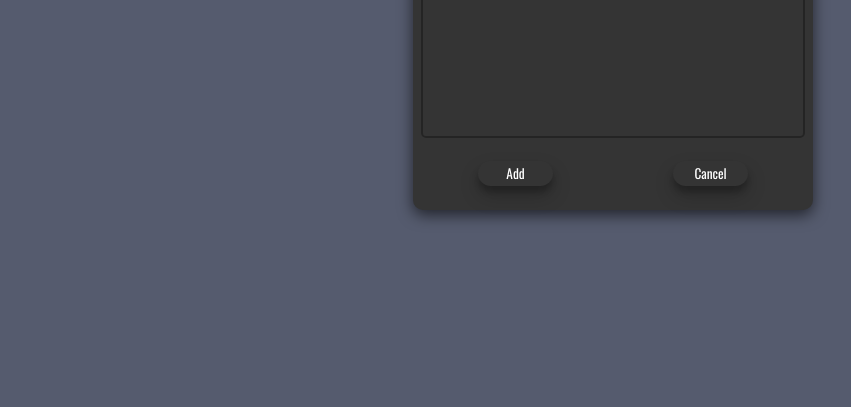
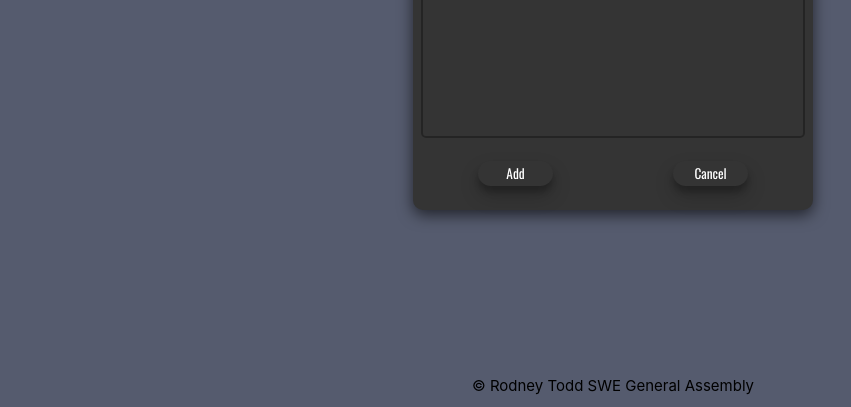
Before and after one commit to rodennis/pain, a React (Create React App) app in the folder client/: page /session/edit/1 in a window 1280 px wide. Shown: the part 440-847 px from the top of the page, without its empty margins (27-878 px from the left). Before the commit the page ends 800 px from the top, so only its background shows below. Built offline with nearby package versions, Linux system fonts and the light colour scheme; no server answers.

Commit message:
updated footer bugs

```diff
--- a/client/src/App.css
+++ b/client/src/App.css
@@ -4,13 +4,14 @@ body {
 
 .App {
   text-align: center;
+  position: relative;
+  min-height: 100vh;
 }
 
 @media (max-width: 600px) {
   .logo {
     max-width: 100px;
     max-height: 100px;
-    /* margin-top: 25px; */
   }
 
   .add {
--- a/client/src/components/Footer/Footer.css
+++ b/client/src/components/Footer/Footer.css
@@ -1,9 +1,8 @@
 .footer {
   bottom: 0px;
-  margin: auto;
   right: 0;
   left: 0;
-  margin-bottom: 10px;
-  margin-top: 10px;
   font-size: 15px;
+  position: absolute;
+  margin-bottom: -50px;
 }
--- a/client/src/components/Footer/Footer.jsx
+++ b/client/src/components/Footer/Footer.jsx
@@ -3,8 +3,8 @@ import '../Footer/Footer.css'
 
 function Footer() {
   return (
-    <div>
-      <p className='footer'>
+    <div className='footer'>
+      <p>
         © Rodney Todd SWE General Assembly
       </p>
     </div>
```
Also changed, not shown: client/src/components/NewSession/NewSession.css (line endings or trailing spaces).
